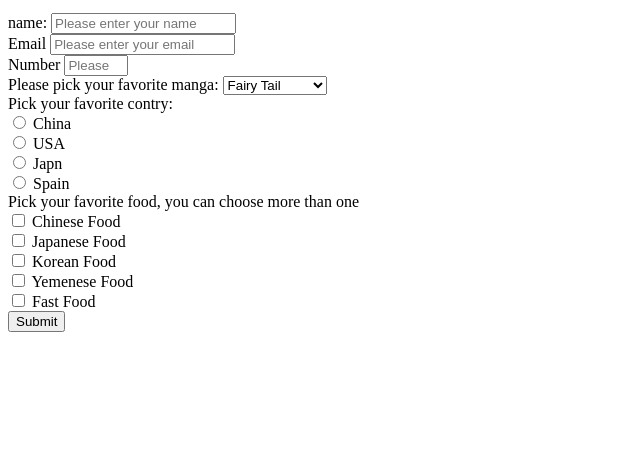
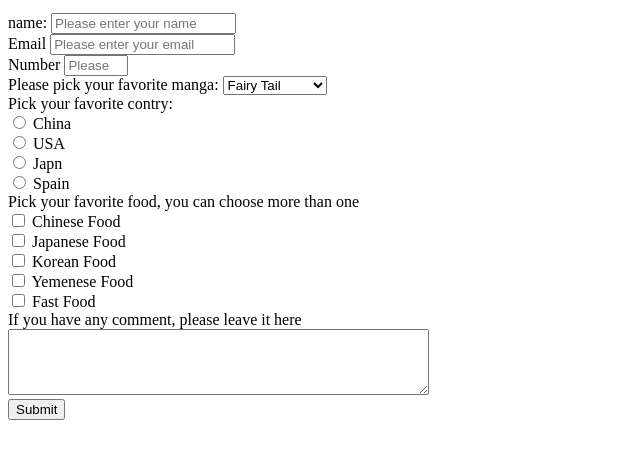
Before and after one commit to csc473s2019-webdev/hw3-p5-practice-with-html-css-forms-Kaihchen1230, a plain HTML site: page index.html in a window 1280 px wide. Shown: the part 101-560 px from the top of the page, without its empty margins (0-640 px from the left). Drawn offline with Linux system fonts and the light colour scheme.

Commit message:
complete the form

```diff
--- a/index.html
+++ b/index.html
@@ -60,7 +60,11 @@
             <input type="checkbox" name = "fast-food">
             <label for="fast-food">Fast Food</label>
             <br>
-            <input type="submit">
+            <label for="#">If you have any comment, please leave it here</label>
+            <br>
+            <textarea rows="4" cols="50"> </textarea>
+            <br>
+            <input id = "submit" type="submit">
         </form>
     </div>
 </body>
```
